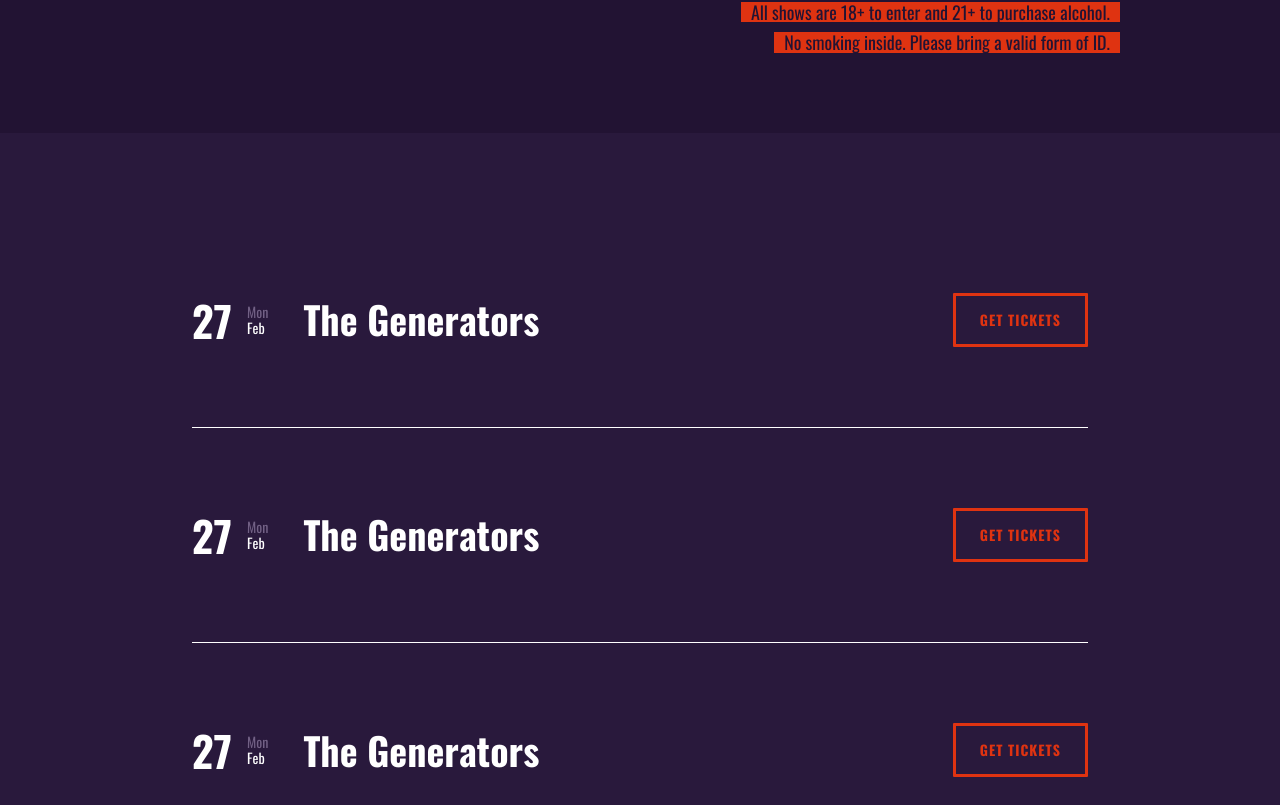
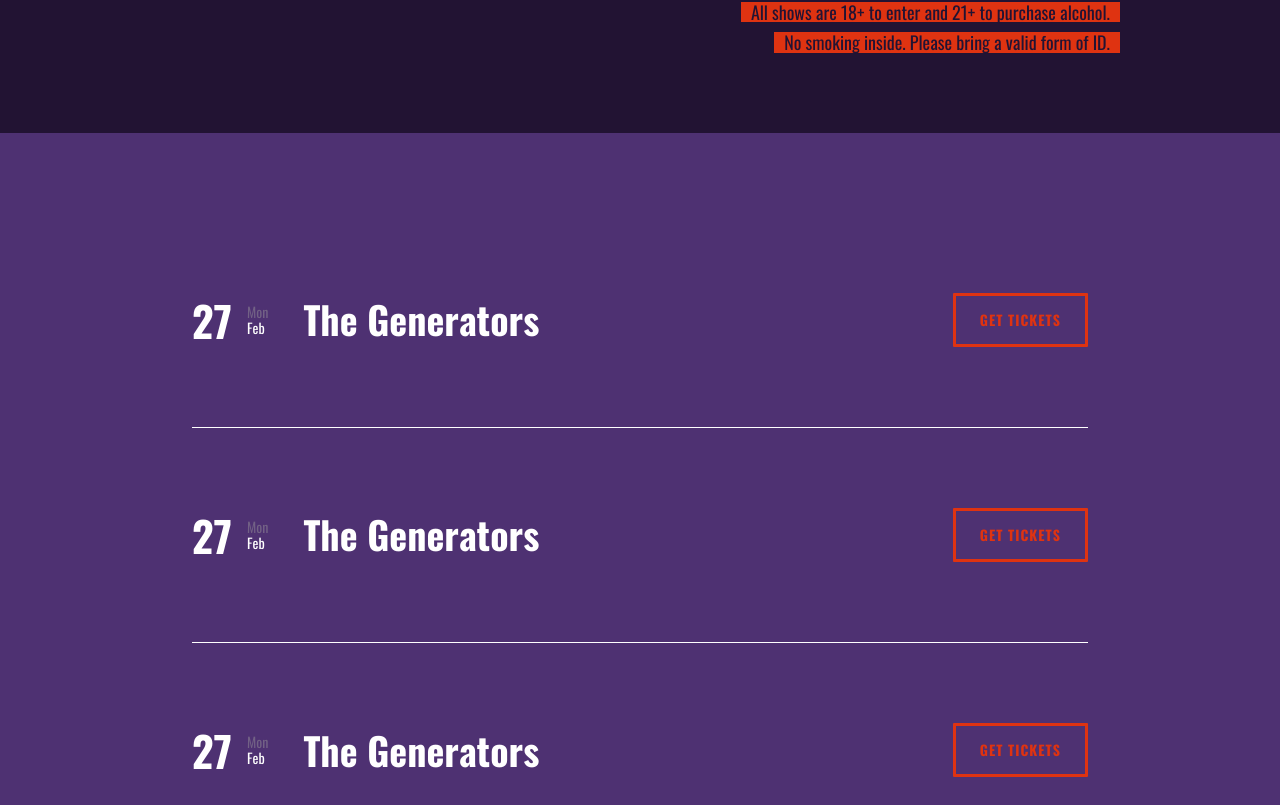
Before and after one commit to SutheeDev/The-Bloc-Camp, a React (Create React App) app in the folder client/: page / in a window 1280 px wide. Shown: the part 1275-2080 px from the top of the page. Built offline with nearby package versions, Linux system fonts and the light colour scheme.

Commit message:
add icons in Event.js

```diff
--- a/client/src/components/Event.js
+++ b/client/src/components/Event.js
@@ -1,5 +1,6 @@
 import styled from "styled-components";
 import moment from "moment";
+import { BiStar, BiCalendarEvent, BiTime } from "react-icons/bi";
 
 const Event = ({ artist, performDateTime, featureImage }) => {
   let date = moment(performDateTime);
@@ -23,7 +24,10 @@ const Event = ({ artist, performDateTime, featureImage }) => {
           </div>
           <h3 className="event-time">{time}</h3>
         </div>
-        <h3 className="artist-title">{artist}</h3>
+        <div className="title-container">
+          <BiStar className="star-icon" />
+          <h3 className="artist-title">{artist}</h3>
+        </div>
         <div className="btn-container">
           <button type="button" className="btn">
             edit
@@ -39,10 +43,11 @@ const Event = ({ artist, performDateTime, featureImage }) => {
 export default Event;
 
 const Wrapper = styled.div`
+  margin-bottom: 2cqmin;
   .event-info-container {
     display: flex;
     /* justify-content: space-between; */
-    align-items: flex-start;
+    /* align-items: flex-start; */
     gap: 1em;
 
     font-family: var(--bodyFont);
@@ -57,25 +62,51 @@ const Wrapper = styled.div`
     width: 100%;
   }
   .event-datetime {
-    width: 25%;
-    padding-top: 1em;
+    width: 15%;
+    min-width: 100px;
   }
   .event-daydate {
     display: flex;
     align-items: center;
     gap: 0.5em;
+    color: var(--lighterBlue);
+    text-transform: capitalize;
+    padding-top: 1em;
   }
-  .event-day {
+  .event-day,
+  .event-date {
+    font-size: 1rem;
+    font-weight: 400;
+  }
+  .event-time {
+    font-size: 0.85rem;
+    font-weight: 400;
+    color: var(--grey-300);
+    margin-top: 0.3em;
+  }
+  .title-container {
+    width: 40%;
     text-transform: capitalize;
-  }
-  .event-date {
-    text-transform: uppercase;
+    color: var(--lighterBlue);
+    /* padding-top: 1em; */
+
+    display: flex;
+    /* justify-content: baseline; */
+    /* align-items: center; */
+    /* gap: 0.5em; */
+    /* background-color: red; */
   }
   .artist-title {
-    width: 25%;
-    padding-top: 1em;
-
-    text-transform: capitalize;
+    font-size: 1rem;
+    font-weight: 600;
+    /* align-self: baseline; */
+    /* background-color: white; */
+  }
+  .star-icon {
+    /* background-color: wheat; */
+    display: flex;
+    font-size: 1.5rem;
+    /* align-self: baseline; */
   }
   .btn-container {
     width: 20%;
--- a/client/src/index.css
+++ b/client/src/index.css
@@ -32,7 +32,7 @@ html {
   --white-transparent: #ffffff52;
   --blue: #6f489b;
   --darkBlue: #221333;
-  --lighterBlue: #29193c;
+  --lighterBlue: #4e3172;
   --reddish: #df3311;
   --background: #2222225f;
 
```
